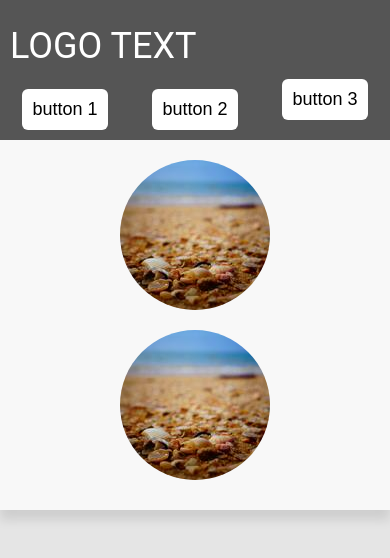
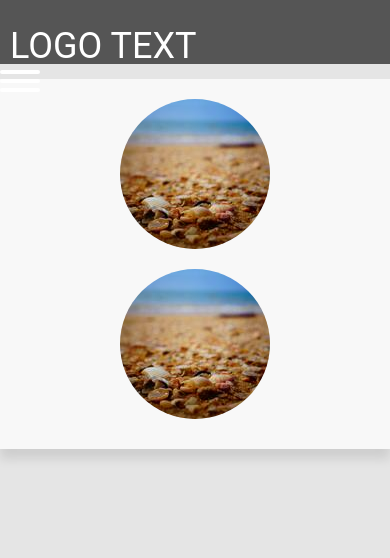
Before and after one commit to spikeflcl/frs-school-workshop-vue, a Vue app: page / in a window 390 px wide. Shown: the top 558 px of the page. Built offline with nearby package versions, Linux system fonts and the light colour scheme.

Commit message:
feat: add first burger button functionalities

```diff
--- a/src/App.vue
+++ b/src/App.vue
@@ -1,13 +1,25 @@
 <script setup>
 import HeaderButtons from './components/ButtonContainer.vue'
+import MobileMenu from './components/MobileMenu.vue';
 import Image from './components/MainImage.vue'
 import HeaderText from './components/HeaderText.vue'
+import { ref, computed } from 'vue';
+
+const screenWidth = ref(window.innerWidth);
+
+const mobile = computed(() => screenWidth.value < 768);
+
+window.addEventListener('resize', () => {
+  screenWidth.value = window.innerWidth;
+});
+
 </script>
 
 <template>
   <header class="body__header">
     <HeaderText />
-    <HeaderButtons />
+    <MobileMenu class="mobile-menu" v-if="mobile" />
+    <HeaderButtons v-else />
   </header>
   <main class="body__main">
     <Image />
--- /dev/null
+++ b/src/components/BurgerButton.vue
@@ -0,0 +1,38 @@
+<template>
+  <input id="burger-toggle" type="checkbox" @change="$emit('burgerToggle', $event.target.checked)" hidden />
+  <label class="burger-button-container" for="burger-toggle">
+    <div class="burger-button"></div>
+  </label>
+</template>
+
+<script setup>
+  const emit = defineEmits(['burgerToggle'])
+</script>
+
+<style lang="scss" scoped>
+* {
+  box-sizing: border-box;
+}
+
+.burger-button {
+  &, &::after, &::before {
+    display: block;
+    background-color: #fff;
+    position: absolute;
+    height: 4px;
+    width: 40px;
+    border-radius: 3px;
+  }
+
+  &::before {
+    content: '';
+    margin-top: -9px;
+  }
+
+  &::after {
+    content: '';
+    margin-top: 9px;
+  }
+}
+
+</style>
--- a/src/components/ButtonContainer.vue
+++ b/src/components/ButtonContainer.vue
@@ -4,9 +4,9 @@
 
 <template>
   <div class="header__buttons">
-    <HeaderButton :number='1' />
-    <HeaderButton :number='2' />
-    <HeaderButton :number='3' class="mb-10" />
+    <HeaderButton :number="1" />
+    <HeaderButton :number="2" />
+    <HeaderButton :number="3" class="mb-10" />
   </div>
 </template>
 
--- /dev/null
+++ b/src/components/MobileMenu.vue
@@ -0,0 +1,51 @@
+<script setup>
+  import HeaderButton from './HeaderButton.vue';
+  import BurgerButton from './BurgerButton.vue';
+  import { ref, onMounted } from 'vue';
+
+  const menu = ref(document.querySelector('.header__buttons'));
+
+
+  const showHideMenu = (isChecked) => {
+    if (isChecked) {
+      menu.value.style.transform = 'translateX(0)';
+    } else {
+      menu.value.style.transform = 'translateX(100%)';
+    }
+  }
+
+  onMounted(() => {
+    menu.value = document.querySelector('.header__buttons');
+  });
+</script>
+
+<template>
+  <BurgerButton @burger-toggle="showHideMenu" />
+  <div class="header__buttons">
+    <HeaderButton :number="1" />
+    <HeaderButton :number="2" />
+    <HeaderButton :number="3" />
+  </div>
+</template>
+
+<style lang="scss" scoped>
+  .header__buttons {
+    position: fixed;
+    display: flex;
+    flex-direction: column;
+    justify-content: space-around;
+    align-items: flex-end;
+    margin-bottom: 0px;
+    right: 0;
+    transform: translateX(100%);
+  }
+
+  @media screen and (min-width: 768px) and (max-width: 1199px) {
+
+   .header__buttons {
+    gap: 20px;
+    margin-right: 21px;
+   }
+
+  }
+</style>
```
